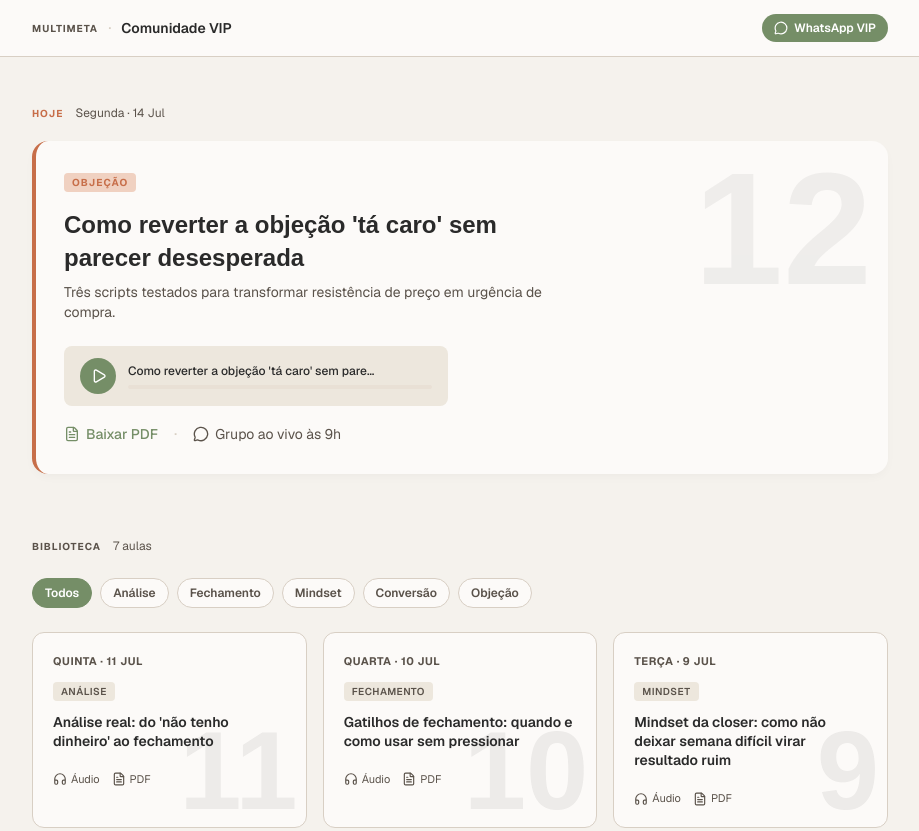
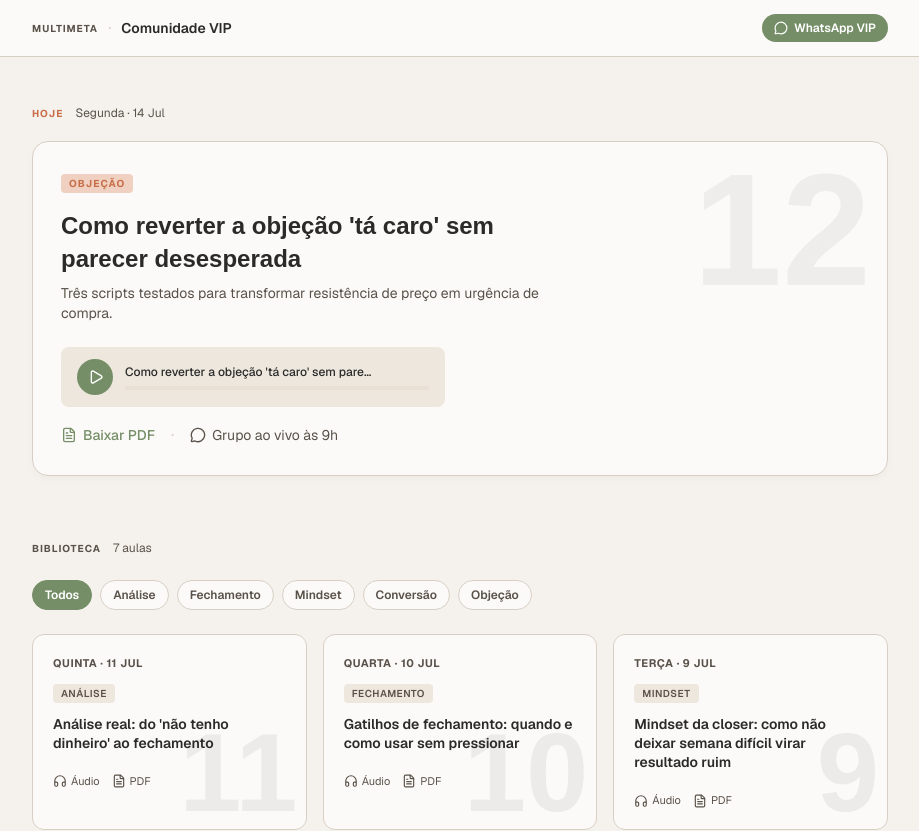
Before and after one commit to MultiMeta-Org/lp-comunidade, a Next.js app: page / in a window 1280 px wide. Shown: the top 831 px of the page, without its empty margins (180-1099 px from the left). Built offline with nearby package versions, Linux system fonts and the light colour scheme; a web font is replaced by a local one.

Commit message:
fix: remove borda lateral do card Hoje

```diff
--- a/src/app/page.tsx
+++ b/src/app/page.tsx
@@ -42,7 +42,7 @@ export default function VIPPage() {
             </span>
           </div>
 
-          <div className="relative overflow-hidden rounded-2xl border-l-4 border-secondary bg-card p-7 shadow-sm">
+          <div className="relative overflow-hidden rounded-2xl border border-border bg-card p-7 shadow-sm">
             {/* Signature background number */}
             <span
               className="absolute right-4 top-2 font-serif font-bold text-foreground pointer-events-none select-none leading-none"
```
